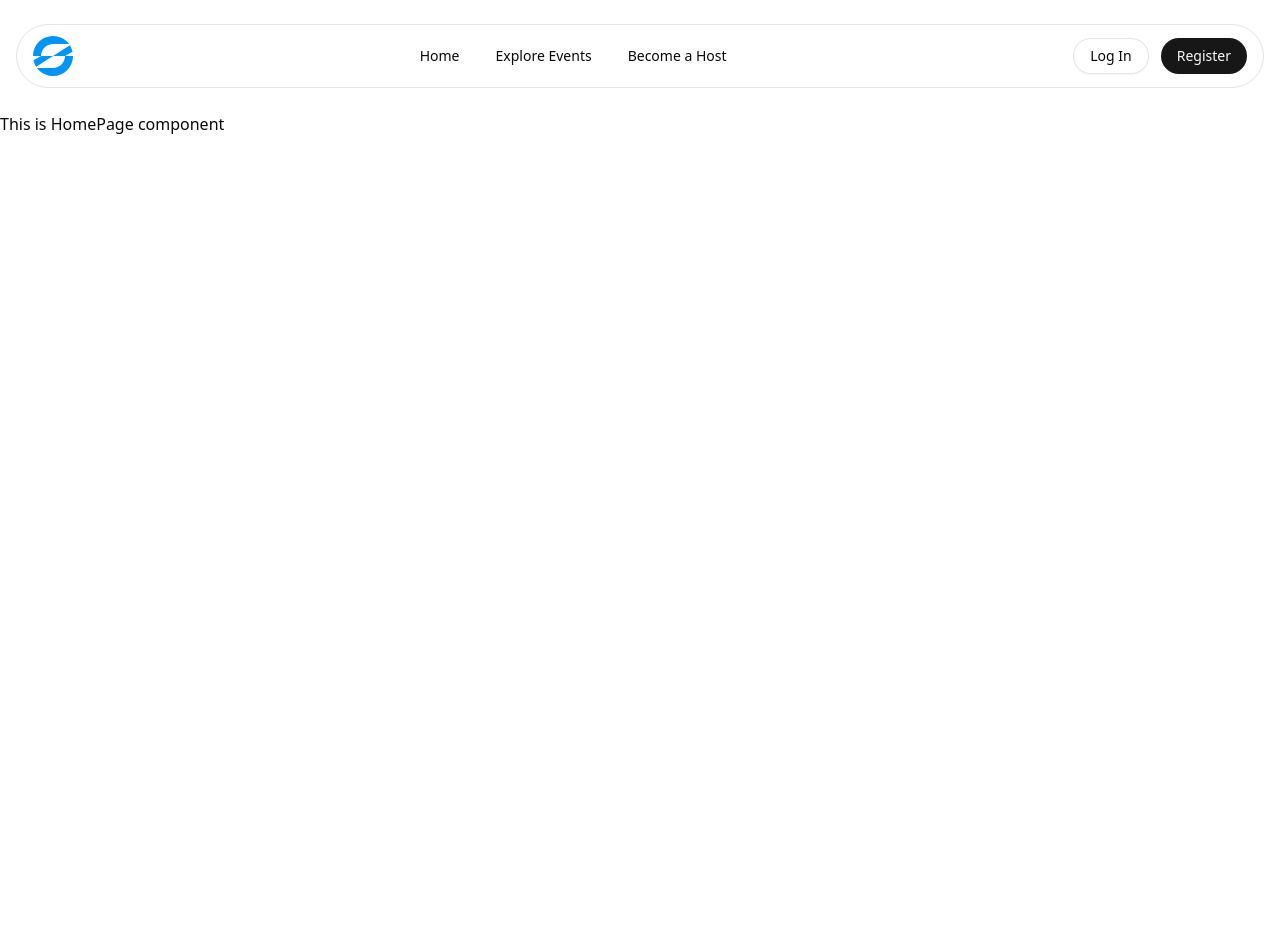
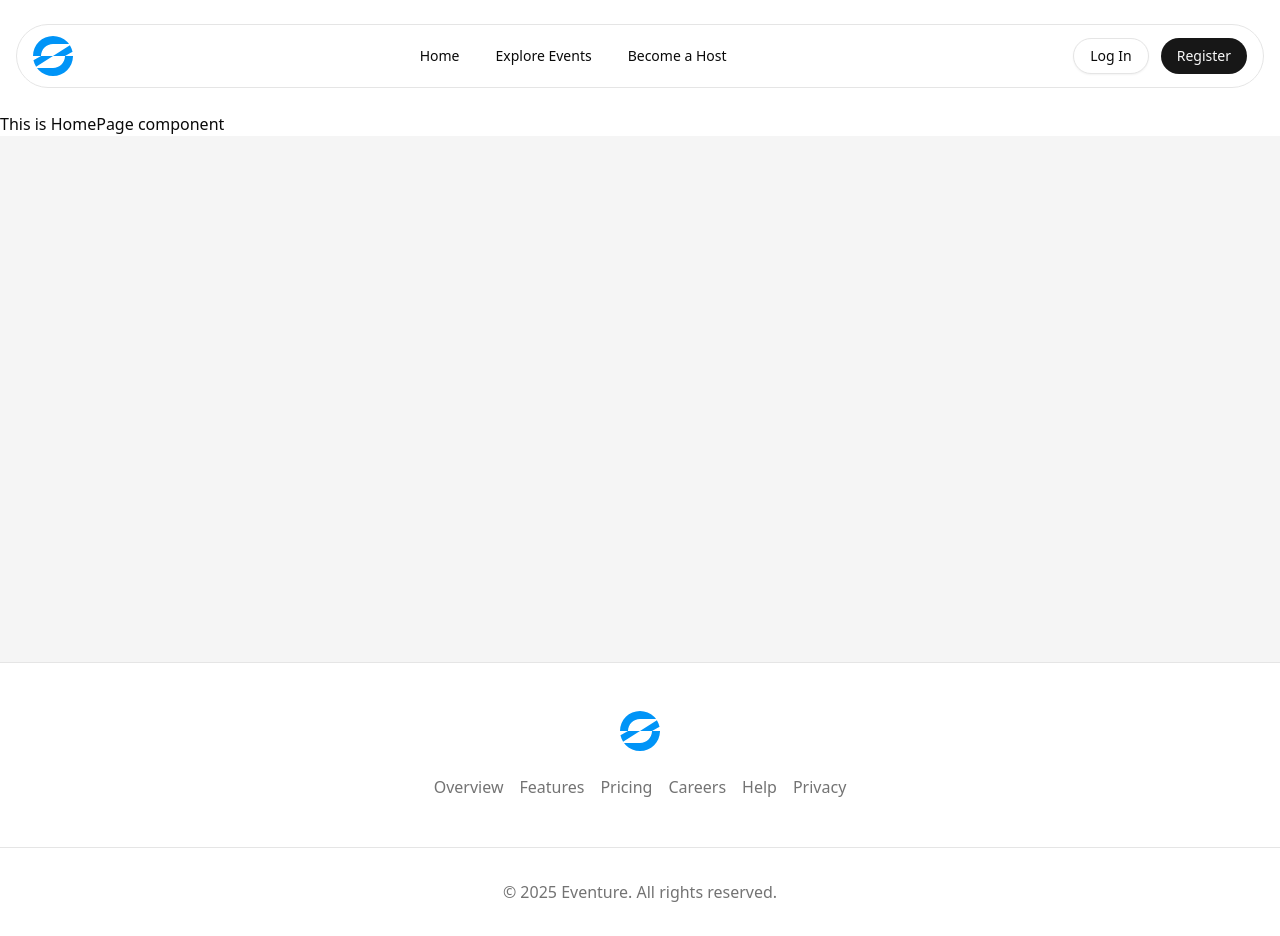
Before and after one commit to SajmulHossain/eventure-client, a Next.js app: page / in a window 1280 px wide. Before the commit the page ends 800 px from the top, so only its background shows below. Built offline with nearby package versions, Linux system fonts and the light colour scheme.

Commit message:
footer done

```diff
--- a/src/app/(MainLayout)/layout.tsx
+++ b/src/app/(MainLayout)/layout.tsx
@@ -1,9 +1,11 @@
+import Footer from "@/components/shared/footer";
 import Navbar from "@/components/shared/Navbar/navbar";
 
 const MainLayout = ({ children }: { children: React.ReactNode }) => {
   return <>
   <Navbar />
     <main className="mt-28">{children}</main>
+    <Footer />
   </>
 };
 
--- a/src/components/shared/Navbar/navbar.tsx
+++ b/src/components/shared/Navbar/navbar.tsx
@@ -1,7 +1,7 @@
 import { Button } from "@/components/ui/button";
 import { NavMenu } from "@/components/shared/Navbar/nav-menu";
 import { NavigationSheet } from "@/components/shared/Navbar/navigation-sheet";
-import Logo from "../../../assets/logo/Logo";
+import Logo from "@/assets/logo/Logo";
 
 const Navbar = () => {
   return (
--- /dev/null
+++ b/src/components/shared/footer.tsx
@@ -0,0 +1,70 @@
+import Logo from "@/assets/logo/Logo";
+import { Separator } from "@/components/ui/separator";
+import Link from "next/link";
+
+const footerLinks = [
+  {
+    title: "Overview",
+    href: "#",
+  },
+  {
+    title: "Features",
+    href: "#",
+  },
+  {
+    title: "Pricing",
+    href: "#",
+  },
+  {
+    title: "Careers",
+    href: "#",
+  },
+  {
+    title: "Help",
+    href: "#",
+  },
+  {
+    title: "Privacy",
+    href: "#",
+  },
+];
+
+const Footer = () => {
+  return (
+    <footer className="min-h-screen flex flex-col">
+      <div className="grow bg-muted" />
+      <div className="border-t">
+        <div className="max-w-(--breakpoint-xl) mx-auto">
+          <div className="py-12 flex flex-col justify-start items-center">
+           <Logo />
+
+            <ul className="mt-6 flex items-center gap-4 flex-wrap">
+              {footerLinks.map(({ title, href }) => (
+                <li key={title}>
+                  <Link
+                    href={href}
+                    className="text-muted-foreground hover:text-foreground"
+                  >
+                    {title}
+                  </Link>
+                </li>
+              ))}
+            </ul>
+          </div>
+          <Separator />
+          <div className="py-8 flex flex-col-reverse sm:flex-row items-center justify-center gap-x-2 gap-y-5 px-6 xl:px-0">
+            <span className="text-muted-foreground">
+              &copy; {new Date().getFullYear()}{" "}
+              <Link href="/">
+                Eventure
+              </Link>
+              . All rights reserved.
+            </span>
+          </div>
+        </div>
+      </div>
+    </footer>
+  );
+};
+
+export default Footer;
```
